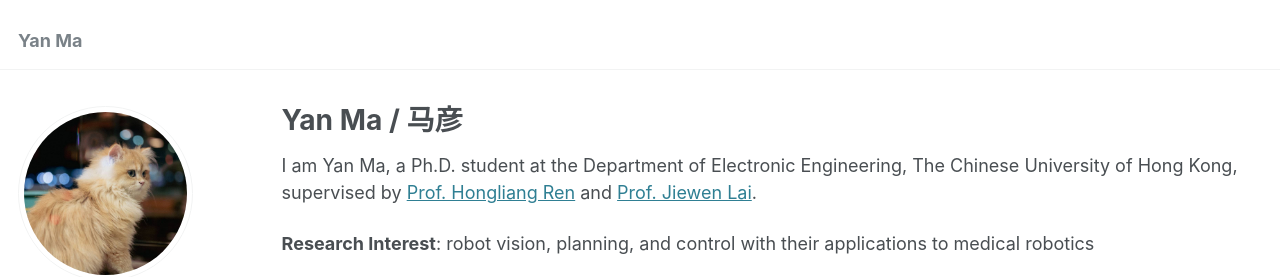
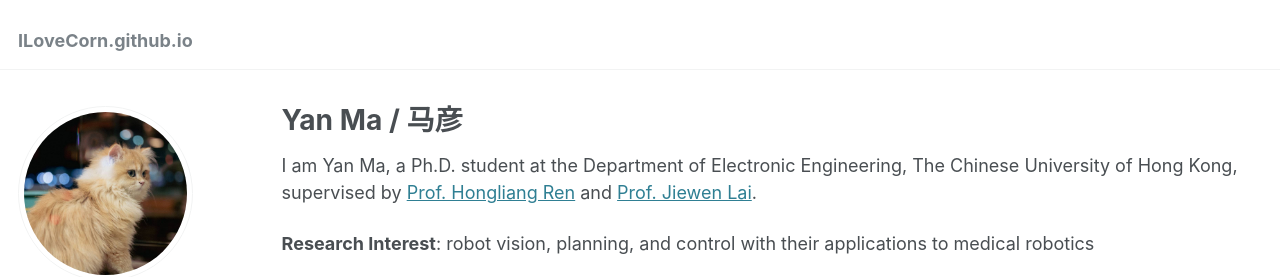
Before and after one commit to ILoveCorn/ILoveCorn.github.io, a Jekyll site: the page built from _pages/about.md, in a window 1280 px wide. Shown: the top 277 px of the page. Built offline with Jekyll 4.4.1, drawn with Linux system fonts in a browser that asks for light colours; some web fonts are replaced.

Commit message:
Update _config.yml

```diff
--- a/_config.yml
+++ b/_config.yml
@@ -8,7 +8,7 @@
 
 # Basic Site Settings
 locale                   : "en-US"
-title                    : "Yan Ma"
+title                    : # "Yan Ma"
 title_separator          : # "-"
 name                     : &name "Yan Ma"
 description              : &description "PhD student at the Chinese University of Hong Kong"
```
